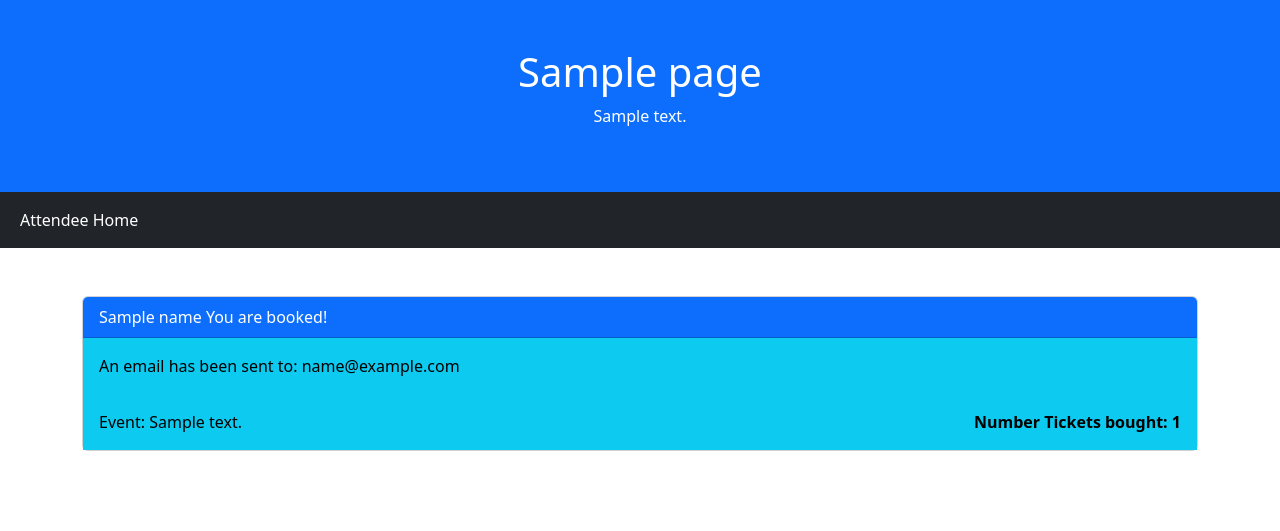
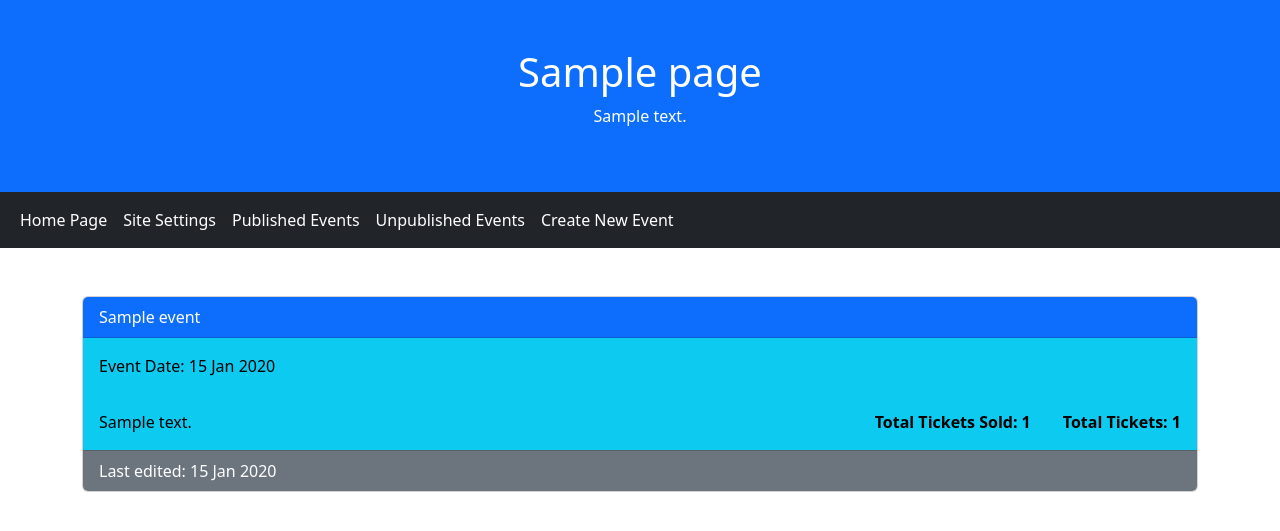
Before and after one commit to cskoster/db_web_midterm, a Node server app: template views/organizerViewBooking.ejs in a window 1280 px wide. Shown: the top 531 px of the page. Run offline with Node 20, Linux system fonts and the light colour scheme; the template is opened without the code that fills it: most values are stand-ins (such as "Sample title", 1, 10 or a date in 2020); some libraries are stand-ins or nearby versions.

Commit message:
viewBookings displays the event

```diff
--- a/views/organizerViewBooking.ejs
+++ b/views/organizerViewBooking.ejs
@@ -31,22 +31,37 @@
       <div class="container-fluid">
         <ul class="navbar-nav">
           <li class="nav-item">
-            <a class="nav-link active" href="/attendee">Attendee Home</a>
+            <a class="nav-link active" href="/">Home Page</a>
+          </li>
+          <li class="nav-item">
+            <a class="nav-link active" href="/organizer/siteSettings">Site Settings</a>
+          </li>
+          <li class="nav-item">
+            <a class="nav-link active" href="#published">Published Events</a>
+          </li>
+          <li class="nav-item">
+            <a class="nav-link active" href="#unpublished">Unpublished Events</a>
+          </li>
+          <li class="nav-item">
+            <a class="nav-link active" href="/organizer/create_event">Create New Event</a>
           </li>
         </ul>
       </div>
     </nav>
-
     <div class="container mt-5">
       <div class="row">
         <div class="col-sm-12">
           <div class="card">
-            <div class="card-header bg-primary text-white"><%=name%> You are booked!</div>
-            <div class="card-body bg-info text-black">An email has been sent to: <%=email%></div>
+            <div class="card-header bg-primary text-white"><%=event.title%></div>
+            <div class="card-body bg-info text-black">Event Date: <%=event.date_event%></div>
             <div class="clearfix bg-info">
-              <div class="card-body bg-info text-black float-start">Event: <%=description%></div>
-              <div class="card-body bg-info text-black float-end"><b>Number Tickets bought: <%=num_tickets%></b></div>
+              <div class="card-body bg-info text-black float-start"><%=event.description%></div>
+              <div class="card-body bg-info text-black float-end"><b>Total Tickets: <%=event.num_tickets%></b></div>
+              <div class="card-body bg-info text-black float-end">
+                <b>Total Tickets Sold: <%=event.num_tickets_sold%></b>
+              </div>
             </div>
+            <div class="card-footer bg-secondary text-white">Last edited: <%=event.date_edited %></div>
           </div>
           <br />
         </div>
```
Also changed, not shown: db_schema.sql (+8 -0 lines), routes/organizer.js (+30 -30 lines).
